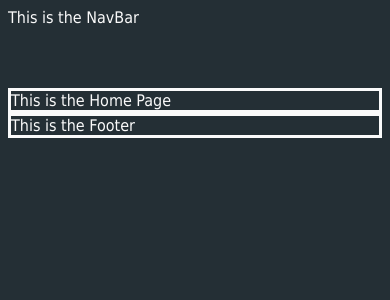
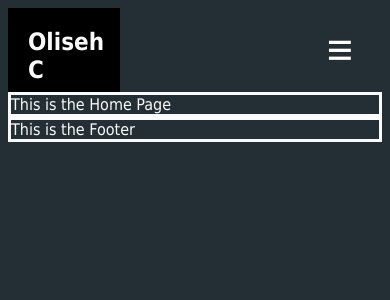
Before and after one commit to 0liseh/olisehsWebsite, a React (Create React App) app in the folder oliseh-frontend/: page / in a window 390 px wide. Shown: the top 300 px of the page. Built offline with nearby package versions, Linux system fonts and the light colour scheme.

Commit message:
responsive NavBar

```diff
--- /dev/null
+++ b/oliseh-frontend/src/App.css
@@ -0,0 +1,8 @@
+.App {
+    text-align: center
+}
+
+body{
+    margin: 0;
+    padding: 0;
+}
--- a/oliseh-frontend/src/App.tsx
+++ b/oliseh-frontend/src/App.tsx
@@ -1,6 +1,6 @@
 import { BrowserRouter, Routes, Route} from 'react-router-dom';
+import { GlobalStyles } from "./styles/NavBar/GlobasStyles/GlobalStyles";
 import { Footer } from './components/Footer/Footer';
-import { GlobalStyles } from "./components/GlobasStyles/GlobalStyles";
 import { NavBar } from './components/NavBar/NavBar';
 import { AboutPage } from './pages/AboutPage/AboutPage';
 import { HomePage } from './pages/HomePage/HomePage';
@@ -15,6 +15,7 @@ const App = (): JSX.Element => {
           <Route path="/" element={<HomePage />} />
           <Route path="/about" element={<AboutPage/>}/>
           <Route path="/contact"/>
+          <Route path="/credentials"/>
           <Route path="/projects"/>
         </Routes>
         <Footer/>
--- a/oliseh-frontend/src/components/NavBar/NavBar.tsx
+++ b/oliseh-frontend/src/components/NavBar/NavBar.tsx
@@ -1,9 +1,29 @@
-import { NavBarContainer } from "../../styles/NavBar/NavBar.styles"
+import {
+        LeftContainer,
+        NavBarContainer,
+        NavBarLink,
+        NavBarLinksContainer,
+        RightContainer,
+        MobileMenuBar
+} from "../../styles/NavBar/NavBar.styles"
 
 export const NavBar = (): JSX.Element => {
     return(
         <NavBarContainer>
-            This is the NavBar
+            <LeftContainer>
+                <h1 style={{marginLeft:"20px"}}>Oliseh C</h1>
+            </LeftContainer>
+            <RightContainer>
+                <NavBarLinksContainer>
+                    <NavBarLink to={"/"}>Home</NavBarLink>
+                    <NavBarLink to={"/about"}>About</NavBarLink>
+                    <NavBarLink to={"/contact"}>Contact</NavBarLink>
+                    <NavBarLink to={"/projects"}>Projects</NavBarLink>
+                    <NavBarLink to={"/credentials"}>Credentials</NavBarLink>
+
+                    <MobileMenuBar> &#8801;</MobileMenuBar>
+                </NavBarLinksContainer>
+            </RightContainer>
         </NavBarContainer>
     )
 }
--- a/oliseh-frontend/src/styles/NavBar/NavBar.styles.ts
+++ b/oliseh-frontend/src/styles/NavBar/NavBar.styles.ts
@@ -1,17 +1,63 @@
 import styled from "styled-components";
+import { Link } from "react-router-dom"
 
+//contains name and logo
 export const LeftContainer = styled.div`
-
+    flex: 30%;
+    display: flex;
+    justify-content: flex-start;
+    align-items: left;
+    background-color: black;
 `;
 
+//contains links
 export const RightContainer = styled.div`
-
+    flex: 70%;
+    display: flex;
+    align-items: center;
+    justify-content: flex-end;
 `;
 
+//links in NavBar
+export const NavBarLink = styled(Link)` //we do this to style an already made component
+    color: white;
+    font-size: large;
+    font-family: Arial, Helvetica, sans-serif, Arial, Helvetica, sans-serif, sans-serif;
+    text-decoration: none;
+    margin: 10px;
+
+    //media query to remove links when screen is below 700px and to add when above 700px
+    @media (max-width: 700px){
+        display:none;
+    }
+`;
+
+//contains NavBarLink components
+export const NavBarLinksContainer = styled.div`
+    display: flex;
+`;
+
+//menu button to click to open links
+export const MobileMenuBar = styled.button`
+    width: 10vh;
+    height: 10vh;
+    background: transparent;
+    border: none;
+    color: white;
+    font-size: 45px;
+    cursor: pointer;
+
+    //media query to remove hamburger icon when screen is above 700px and to add when below 700px
+    @media (min-width: 700px){
+        display:none;
+    }
+`;
+
+//is the NavBar
 export const NavBarContainer = styled.nav`
     width: 100%;
-    height: 80px;
-    background-colour: transparent;
+    height: 10vh;
+    background-color: transparent;
     display: flex;
-    flex-direction: column;
+    flex-direction: row; //makes children containers to set up horizontally
 `;
```
Also changed, not shown: oliseh-frontend/src/styles/NavBar/GlobasStyles/GlobalStyles.tsx (renamed from oliseh-frontend/src/components/GlobasStyles/GlobalStyles.tsx).
